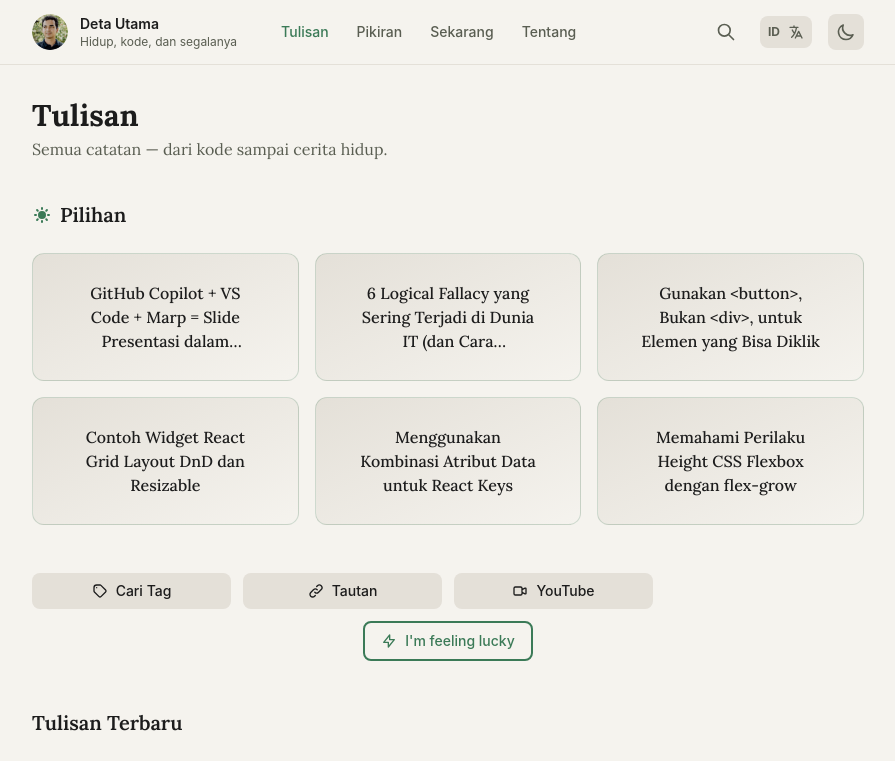
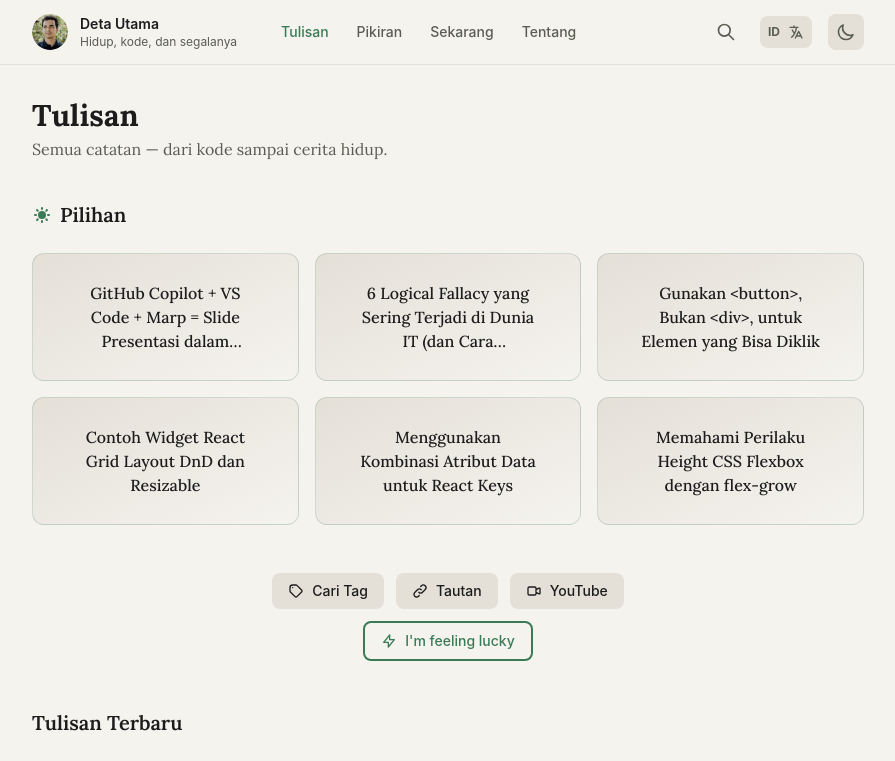
Before and after one commit to detautama/detautama.github.io, a Next.js app: page /articles in a window 1280 px wide. Shown: the top 761 px of the page, without its empty margins (192-1087 px from the left). Built offline with nearby package versions, Linux system fonts and the light colour scheme.

Commit message:
fix: center align quick link buttons on tulisan page

```diff
--- a/app/components/TulisanContent.tsx
+++ b/app/components/TulisanContent.tsx
@@ -90,7 +90,7 @@
       )}
 
       <section className="mb-12">
-        <div className="grid grid-cols-2 gap-3 sm:grid-cols-4">
+        <div className="flex flex-wrap justify-center gap-3">
           {links.map(({ href, label, icon }) => (
             <Link key={href} href={href} className="brand-button-secondary group">
               <span className="mr-2">{icons[icon as keyof typeof icons]}</span>
```
